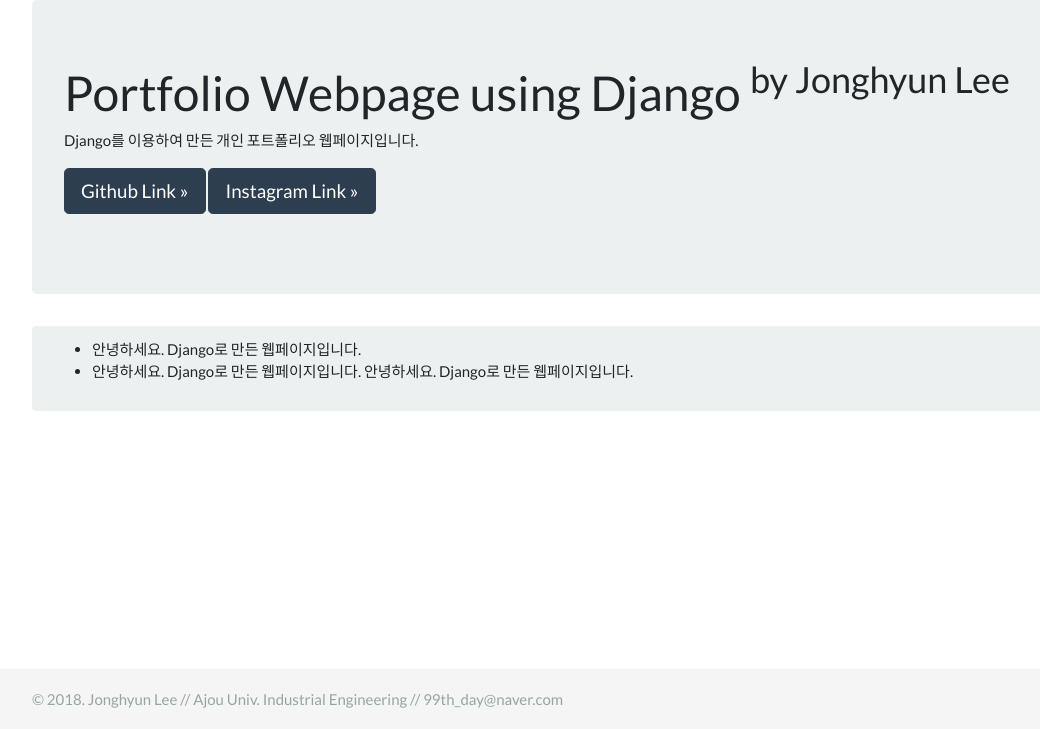
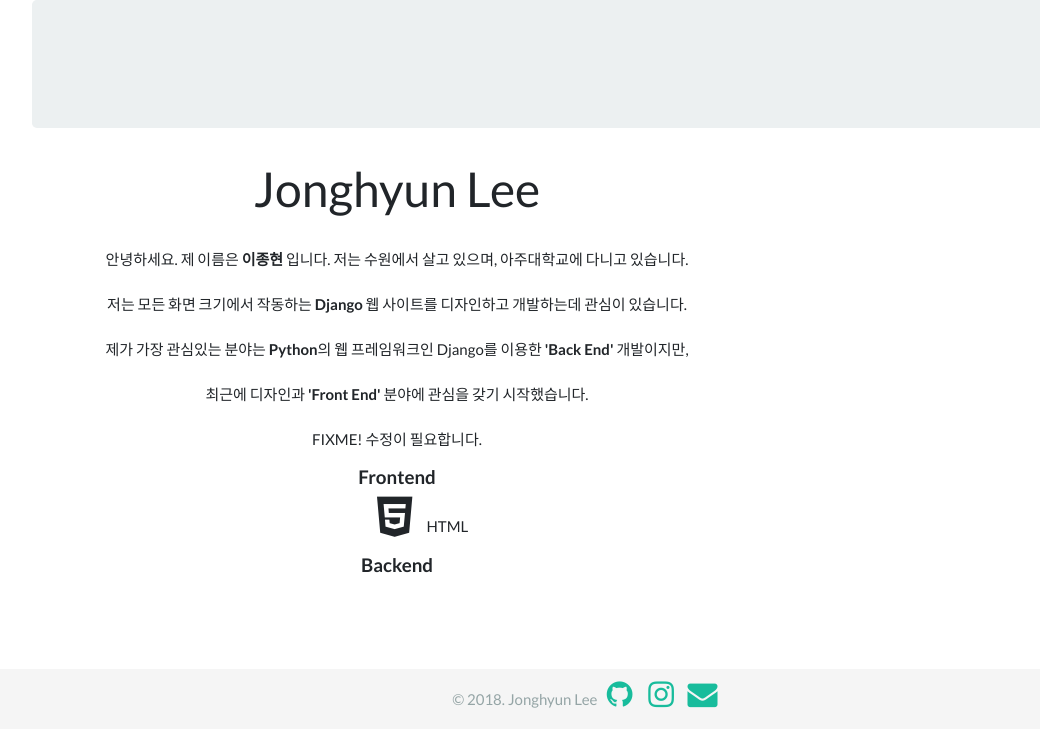
Before and after one commit to 100th/Django, a Django app: page /about/ in a window 1280 px wide. Shown: the part 71-800 px from the top of the page, without its empty margins (53-1093 px from the left). Run offline with Django 3.2, Linux system fonts and the light colour scheme; some libraries are stand-ins or nearby versions.

Commit message:
하단 바 변경 및 about app 수정 중

```diff
--- a/about/templates/about/main.html
+++ b/about/templates/about/main.html
@@ -1,28 +1,32 @@
 {% extends "home/layout.html" %}
 {% block content %}
-<div class="container">
-  <div class="jumbotron">
-    <h1>Portfolio Webpage using Django <sup>by Jonghyun Lee</sup></h1>
-    <p>Django를 이용하여 만든 개인 포트폴리오 웹페이지입니다.</p>
-    <p>
-      <a class="btn btn-lg btn-primary" href="https://github.com/100th">
-        Github Link &raquo;
-      </a>
-      <a class="btn btn-lg btn-primary" href="https://www.instagram.com/99th_day">
-        Instagram Link &raquo;
-      </a>
-    </p>
-  </div>
-</div>
 
-<div class="container">
-  <div class="row">
-    <div class="col-sm-12">
-      <div class="alert alert-dismissible alert-light">
-        <ul>
-          <li> 안녕하세요. Django로 만든 웹페이지입니다. </li>
-          <li> 안녕하세요. Django로 만든 웹페이지입니다. 안녕하세요. Django로 만든 웹페이지입니다. </li>
-        </ul>
+<div class="container-fluid main-content text-center">
+  <div class="container">
+    <div class="jumbotron" id="about-jumbo"></div>
+    <div class="row">
+      <div class="col-lg-8 col-sm-12">
+        <h1 class="display-5">Jonghyun Lee</h1>
+        <p>
+          <br>안녕하세요. 제 이름은 <strong>이종현</strong> 입니다. 저는 수원에서 살고 있으며, 아주대학교에 다니고 있습니다.</br>
+          <br>저는 모든 화면 크기에서 작동하는 <strong>Django</strong> 웹 사이트를 디자인하고 개발하는데 관심이 있습니다.</br>
+          <br>제가 가장 관심있는 분야는 <strong>Python</strong>의 웹 프레임워크인 Django를 이용한 <strong>'Back End'</strong> 개발이지만,</br>
+          <br>최근에 디자인과 <strong>'Front End'</strong> 분야에 관심을 갖기 시작했습니다.</br>
+          <br>FIXME! 수정이 필요합니다.</br>
+        </p>
+        <div class="skill-list">
+          <h5 class="mb-1"><strong>Frontend</strong></h5>
+          <ul class="skills">
+              <i class="fa fa-fw fa-3x fa-html5"></i>
+              <i class="fab fa-python"></i>
+              <span class='code-box'>HTML</span>
+          </ul>
+
+          <h5 class="mb-1"><strong>Backend</strong></h5>
+          <ul class="skills">
+            <i class="fa fa-fw fa-3x fa-python"></i>
+          </ul>
+        </div>
       </div>
     </div>
   </div>
--- a/mysite/templates/layout.html
+++ b/mysite/templates/layout.html
@@ -4,6 +4,7 @@
     <meta charset="utf-8" />
     <title>My Portfolio Webpage using Django</title>
     <link rel="stylesheet" href="//stackpath.bootstrapcdn.com/bootswatch/4.1.2/flatly/bootstrap.min.css"/>
+    <link rel="stylesheet" href="//stackpath.bootstrapcdn.com/font-awesome/4.7.0/css/font-awesome.min.css" />
     <style>
         html { position: relative; min-height: 100%; }
         body { margin-bottom: 60px; }
@@ -82,14 +83,17 @@
 
     {% block extra_body %}
     {% endblock %}
+    <div style="text-align:center">
     <div id="page-footer">
       <div class="container">
         <p class="text-muted">
-          &copy; 2018. Jonghyun Lee
-          // Ajou Univ. Industrial Engineering
-          // 99th_day@naver.com
+          <a> &copy; 2018. Jonghyun Lee</a>
+          <a href="https://github.com/100th" target="_blank"><i class="fa fa-fw fa-2x fa-github"></i></a>
+          <a href="https://www.instagram.com/99th_day" target="_blank"><i class="fa fa-fw fa-2x fa-instagram"></i></a>
+          <a href="mailto:99th_day@naver.com" target="_blank"><i class="fa fa-fw fa-2x fa-envelope"></i></a>
         </p>
       </div>
     </div>
+  </div>
 </body>
 </html>
```
